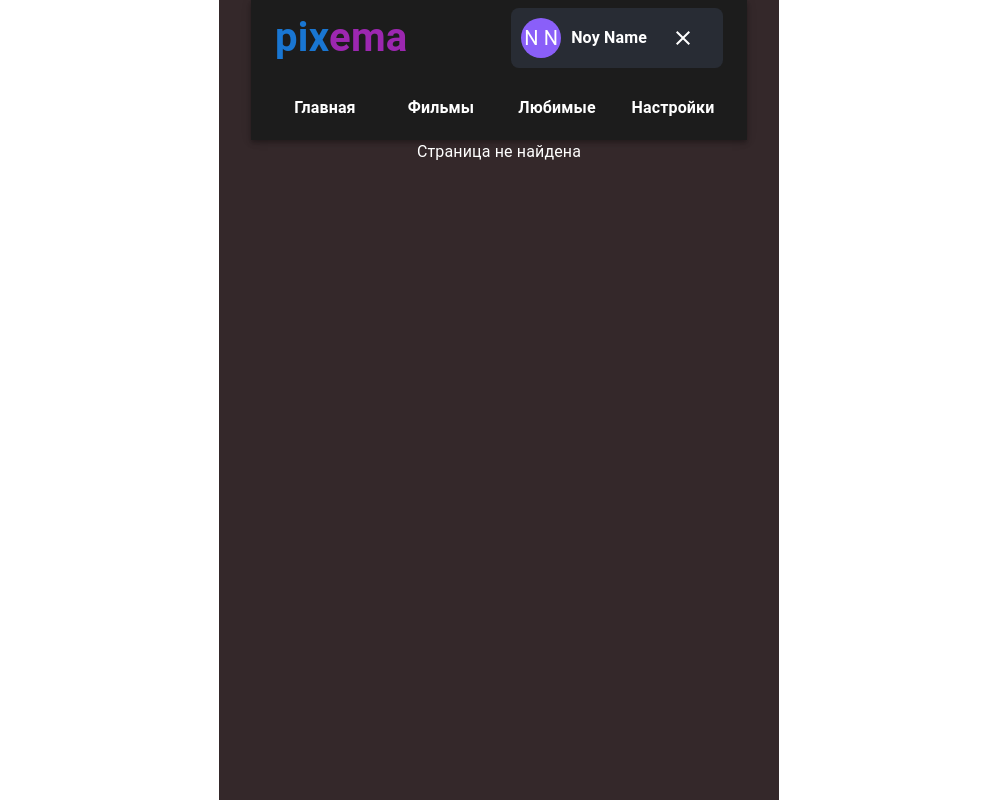
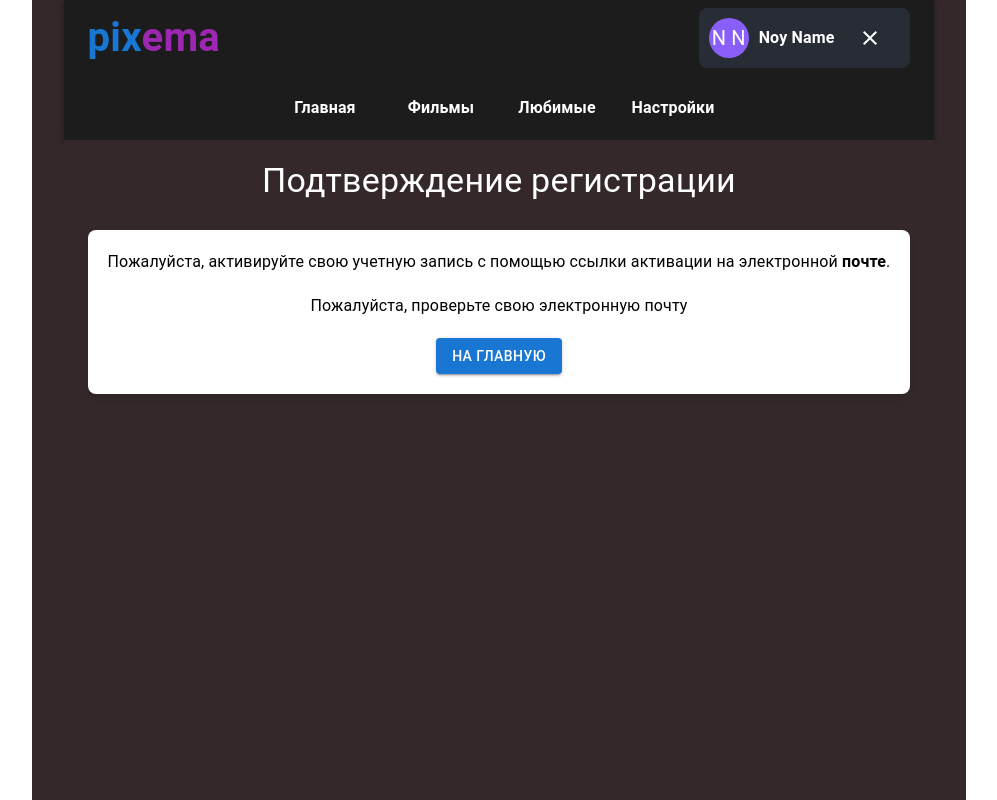
Before and after one commit to MrApostl/DiplomaCinema, a React (Vite) app in the folder DiplomaCinema/: page /registrationConfirm in a window 1280 px wide. Shown: the whole page, without its empty margins (141-1138 px from the left). Built offline with nearby package versions, Linux system fonts and the light colour scheme.

Commit message:
feat: Implement user registration with error handling and response logging

```diff
--- a/DiplomaCinema/src/App.tsx
+++ b/DiplomaCinema/src/App.tsx
@@ -1,9 +1,8 @@
 import { AppBar, Box, CssBaseline, Toolbar } from '@mui/material'
 import './App.css'
-import { Logo, Menu, SearchBar, UserProfile } from './components'
+import { Logo, Menu, SearchBar, UserProfile, RegistrationActivate, RegistrationConfirm, RegistrationSuccess, SignIn, SignUp } from './components'
 import { MovieDetail, MoviesContainer } from './components/MoviesContainer'
 import { BrowserRouter, Route, Routes } from 'react-router-dom'
-import { SignIn, SignUp } from './components/SignUser'
 import { useDispatch, useSelector } from "react-redux";
 import { useEffect } from 'react'
 import { getUser } from './redux/action-creaters'
@@ -17,6 +16,9 @@ function App() {
         dispatch(getUser());
       }
   }, []);
+
+  console.log(localStorage.getItem('access'));
+
 
   const {user} = useSelector((state: IStoreState) => state.users);
   const isUserAutorized = !!user && Object.keys(user).length > 0;
@@ -63,7 +65,26 @@ function App() {
                 </div>
               }/>
 
-                <Route path="*" element={<Box>Страница не найдена</Box>}/>
+              <Route path='registrationConfirm' element={
+                <div>
+                  {isUserAutorized ? <Box> Вы уже вошли в аккаунт </Box> :
+                    <RegistrationConfirm/>}
+                </div>
+              }/>
+              <Route path='registrationSuccess' element={
+                <div>
+                  {isUserAutorized ? <Box> Вы уже вошли в аккаунт </Box> :
+                    <RegistrationSuccess/>}
+                </div>
+              }/>
+              <Route path='/:uid/:token' element={
+                <div>
+                  {isUserAutorized ? <Box> Вы уже вошли в аккаунт </Box> :
+                    <RegistrationActivate/>}
+                </div>
+              }/>
+
+                <Route path="*" element={<Box sx={{ width: '100%', mt: 2 }}> Страница не найдена </Box>}/>
                 <Route path="movies">
                   <Route index element={
                     <Box sx={{ width: '100%', mt: 2 }}>
--- /dev/null
+++ b/DiplomaCinema/src/components/Registration/RegistrationActivate.tsx
@@ -0,0 +1,42 @@
+import { useEffect } from "react";
+import { useDispatch } from "react-redux";
+import { useParams } from "react-router-dom";
+import { Box, Button, Typography } from "@mui/material";
+import { confirmUser } from "../../redux/action-creaters";
+
+export const RegistrationActivate = () => {
+    const { uid, token } = useParams();
+    const dispatch = useDispatch();
+
+    useEffect(() => {
+        if (uid && token) {
+            dispatch(confirmUser({ uid, token }));
+        }
+    }, [uid, token, dispatch]);
+
+    return (
+        <Box
+            sx={{
+                display: 'flex',
+                flexDirection: 'column',
+                alignItems: 'center',
+                justifyContent: 'center',
+                padding: '20px',
+                backgroundColor: '#f5f5f5',
+                borderRadius: '8px',
+                boxShadow: '0 4px 8px rgba(0, 0, 0, 0.1)',
+                mt: 2
+            }}
+        >
+            <Typography variant="h4" component="h1" align="center" gutterBottom sx={{ color: 'black' }}>
+                Идет активация аккаунта...
+            </Typography>
+            <Typography variant="body1" sx={{ color: 'black' }}>
+                UID: {uid}
+            </Typography>
+            <Typography variant="body1" sx={{ color: 'black' }}>
+                Token: {token}
+            </Typography>
+        </Box>
+    );
+};
--- /dev/null
+++ b/DiplomaCinema/src/components/Registration/RegistrationConfirm.tsx
@@ -0,0 +1,54 @@
+import { useNavigate } from "react-router-dom";
+import { Box, Button, Typography, Container } from "@mui/material";
+
+export const RegistrationConfirm = () => {
+    const navigate = useNavigate();
+
+    const handleGoHome = () => {
+        navigate('/');
+    };
+
+    return (
+        <Container
+            sx={{
+                display: 'flex',
+                flexDirection: 'column',
+                alignItems: 'center',
+                justifyContent: 'center',
+                padding: '20px',
+                backgroundColor: '#34282a'
+            }}
+        >
+            <Typography variant="h4" component="h1" align="center" gutterBottom>
+                Подтверждение регистрации
+            </Typography>
+            <Box
+                sx={{
+                    display: 'flex',
+                    flexDirection: 'column',
+                    alignItems: 'center',
+                    textAlign: 'center',
+                    backgroundColor: 'white',
+                    padding: '20px',
+                    borderRadius: '8px',
+                    boxShadow: '0 4px 8px rgba(0, 0, 0, 0.1)',
+                    mt: 2
+                }}
+            >
+                <Typography variant="body1" sx={{ marginBottom: '20px', color: 'black' }}>
+                    Пожалуйста, активируйте свою учетную запись с помощью ссылки активации на электронной <span style={{ fontWeight: 'bold' }}>почте</span>.
+                </Typography>
+                <Typography variant="body1" sx={{ marginBottom: '20px', color: 'black' }}>
+                    Пожалуйста, проверьте свою электронную почту
+                </Typography>
+                <Button
+                    variant="contained"
+                    color="primary"
+                    onClick={handleGoHome}
+                >
+                    На главную
+                </Button>
+            </Box>
+        </Container>
+    );
+};
--- /dev/null
+++ b/DiplomaCinema/src/components/Registration/RegistrationSuccess.tsx
@@ -0,0 +1,54 @@
+import { useNavigate } from "react-router-dom";
+import { Box, Button, Typography, Container } from "@mui/material";
+
+export const RegistrationSuccess = () => {
+    const navigate = useNavigate();
+
+    const handleGoHome = () => {
+        navigate('/');
+    };
+
+    return (
+        <Container
+            sx={{
+                display: 'flex',
+                flexDirection: 'column',
+                alignItems: 'center',
+                justifyContent: 'center',
+                padding: '20px',
+                backgroundColor: '#f5f5f5',
+                borderRadius: '8px',
+                boxShadow: '0 4px 8px rgba(0, 0, 0, 0.1)',
+                    mt: 2
+            }}
+        >
+            <Typography variant="h4" component="h1" align="center" gutterBottom sx={{ color: 'black' }}>
+                Успешно!
+            </Typography>
+            <Box
+                sx={{
+                    display: 'flex',
+                    flexDirection: 'column',
+                    alignItems: 'center',
+                    textAlign: 'center',
+                    backgroundColor: 'white',
+                    padding: '20px',
+                }}
+            >
+                <Typography variant="body1" sx={{ marginBottom: '20px', color: 'black' }}>
+                    Электронная почта подтверждена.
+                </Typography>
+                <Typography variant="body1" sx={{ marginBottom: '20px', color: 'black' }}>
+                    Вы прошли регистрацию
+                </Typography>
+                <Button
+                    variant="contained"
+                    color="primary"
+                    onClick={handleGoHome}
+                >
+                    На главную
+                </Button>
+            </Box>
+        </Container>
+    );
+};
--- /dev/null
+++ b/DiplomaCinema/src/components/Registration/index.ts
@@ -0,0 +1,3 @@
+export * from './RegistrationActivate'
+export * from './RegistrationConfirm'
+export * from './RegistrationSuccess'
--- a/DiplomaCinema/src/components/SignUser/SignIn.tsx
+++ b/DiplomaCinema/src/components/SignUser/SignIn.tsx
@@ -2,7 +2,7 @@ import { useState } from 'react';
 import { useDispatch } from 'react-redux';
 import { Box, TextField, Typography, Button, Link, Paper } from '@mui/material';
 import { createJwt } from '../../redux/action-creaters/users-action-creaters';
-import { ISign } from '../../types';
+import { IUser } from '../../types';
 
 export const SignIn = () => {
     const dispatch = useDispatch();
@@ -14,7 +14,7 @@ export const SignIn = () => {
 
     const handleSubmit = (e: any) => {
         e.preventDefault();
-        const userData: ISign = { email: signInState.email, password: signInState.password };
+        const userData: IUser = { email: signInState.email, password: signInState.password };
         dispatch(createJwt(userData));
     };
 
--- a/DiplomaCinema/src/components/SignUser/SingUp.tsx
+++ b/DiplomaCinema/src/components/SignUser/SingUp.tsx
@@ -1,13 +1,11 @@
 import { useState } from "react";
 import { useDispatch } from "react-redux";
-import { useNavigate } from "react-router-dom";
 import { Box, Button, Container, TextField, Typography, Link } from "@mui/material";
 import { createUser } from "../../redux/action-creaters";
-import { ISign } from "../../types";
+import { IUser } from "../../types";
 
 export const SignUp = () => {
     const dispatch = useDispatch();
-    const navigate = useNavigate();
 
     const [signUpState, setSignUpState] = useState({
         name: '',
@@ -19,14 +17,13 @@ export const SignUp = () => {
     const handleSubmit = (e: any) => {
         e.preventDefault();
         if (signUpState.password === signUpState.confirmPassword) {
-            const userData: ISign = {
+            const userData: IUser = {
                 username: signUpState.name,
                 email: signUpState.email,
                 password: signUpState.password
             };
 
             dispatch(createUser(userData));
-            navigate('/');
         } else {
             alert("Пароли не совпадают");
             return;
--- a/DiplomaCinema/src/components/index.ts
+++ b/DiplomaCinema/src/components/index.ts
@@ -3,3 +3,5 @@ export * from './Menu'
 export * from './SearchBar'
 export * from './MoviesContainer'
 export * from './UserProfile'
+export * from './Registration'
+export * from './SignUser'
--- a/DiplomaCinema/src/redux/action-creaters/users-action-creaters.ts
+++ b/DiplomaCinema/src/redux/action-creaters/users-action-creaters.ts
@@ -1,7 +1,7 @@
-import { IActivateOptions, ISign, IUserState } from "../../types"
+import { IActivateOptions, IUser, IUserState } from "../../types"
 import { CONFIRM_USER, CREATE_JWT, CREATE_USER, GET_USER, SET_USER } from "../action-types/users-action-types"
 
-export const createUser = (user: ISign) =>({
+export const createUser = (user: IUser) =>({
     type: CREATE_USER,
     user,
 }) as const
@@ -11,7 +11,7 @@ export const confirmUser = (activateOptions: IActivateOptions) =>({
     activateOptions,
 }) as const
 
-export const createJwt = (user: ISign) =>({
+export const createJwt = (user: IUser) =>({
     type: CREATE_JWT,
     user,
 }) as const
--- a/DiplomaCinema/src/redux/sagas/users-sagas.ts
+++ b/DiplomaCinema/src/redux/sagas/users-sagas.ts
@@ -11,6 +11,9 @@ import { getToken } from "../../helpers/_utils";
 
 function* fetchCreateUser(action: any){
     const { user } = action;
+
+    console.log(user);
+
     const url = `https://studapi.teachmeskills.by/auth/users/`;
     const response: Response = yield fetch(url, {
         method: 'POST',
@@ -19,7 +22,8 @@ function* fetchCreateUser(action: any){
         },
         body: JSON.stringify(user),
     });
-    if( response.status === 204){
+
+    if(response.status === 201 || response.status === 204){
         window.location.pathname = './registrationConfirm';
     }
 }
@@ -36,13 +40,18 @@ function* fetchConfirmUser(action: any){
         body: JSON.stringify(activateOptions),
     });
 
-    if( response.status === 204){
+    console.log(response, activateOptions);
+
+    if( response.status === 201 || response.status === 204 || response.status === 403){
         window.location.pathname = './registrationSuccess';
     }
 }
 
 function* fetchCreateJwt(action: any){
     const { user } = action;
+
+    console.log(user);
+
     const url = `https://studapi.teachmeskills.by/auth/jwt/create/`;
     const response: Response = yield fetch(url, {
         method: 'POST',
@@ -57,8 +66,7 @@ function* fetchCreateJwt(action: any){
         localStorage.setItem('access', access);
         localStorage.setItem('refresh', refresh);
 
-        const pathOrigin = window.location.origin;
-        window.location.assign(`${pathOrigin}/movies`);
+        window.location.assign('/movies');
     }
 }
 
```
Also changed, not shown: DiplomaCinema/src/types.ts (+3 -7 lines).
